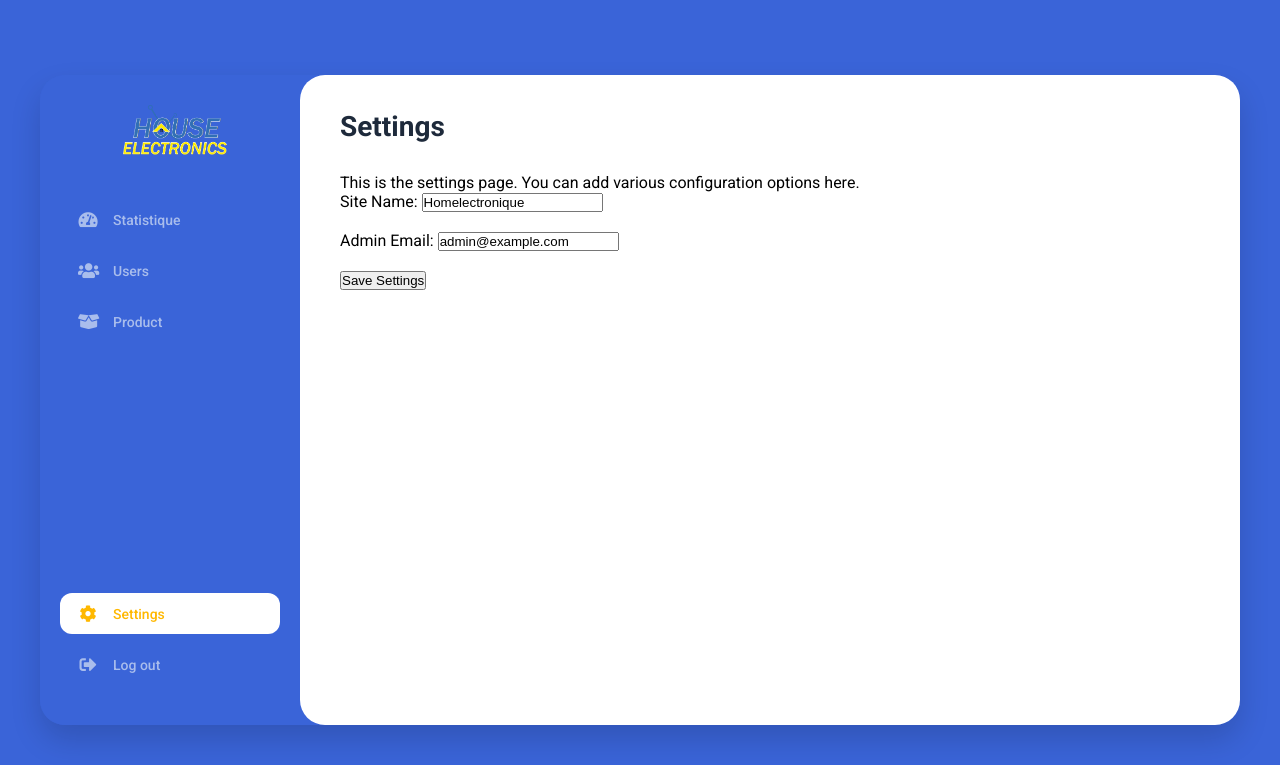
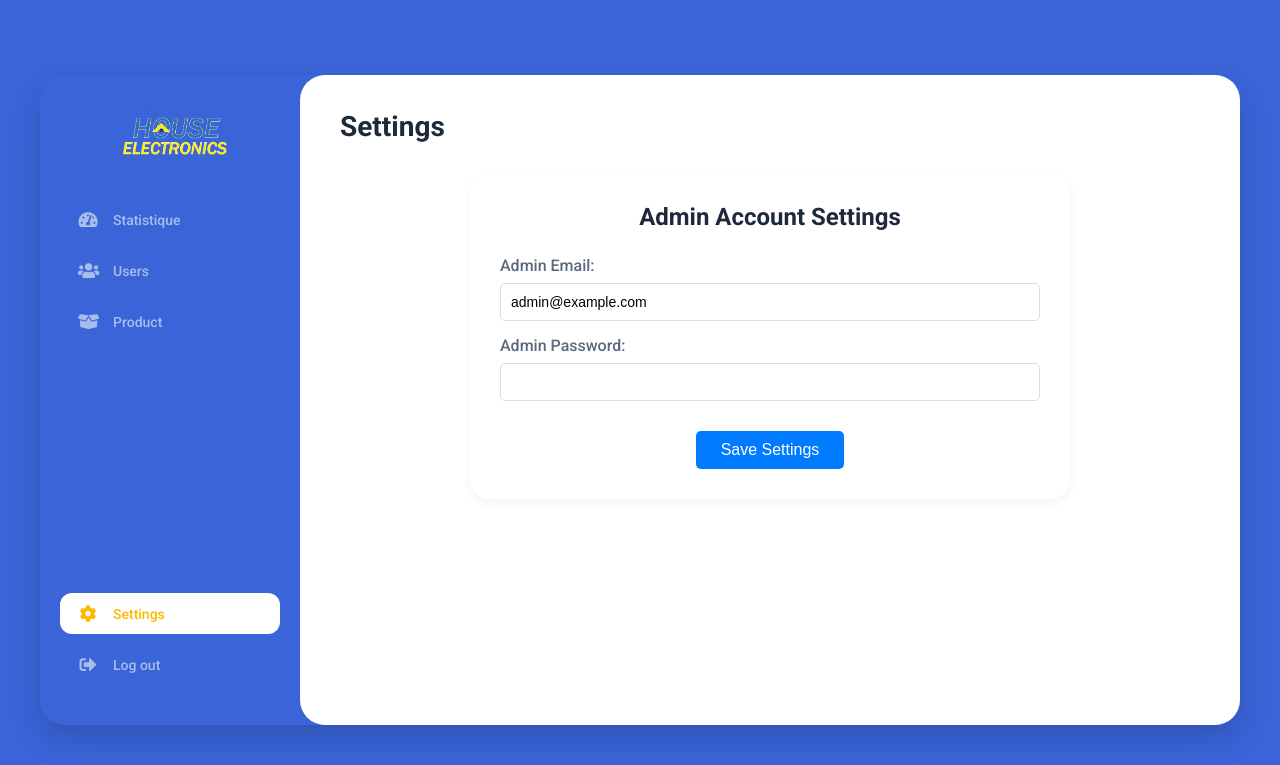
Before and after one commit to yasmineh-d/pfe-e-commerce, a PHP site: page /dashboard/settings.php in a window 1280 px wide. Shown: the top 765 px of the page. Run offline with PHP 8.4, Linux system fonts and the light colour scheme; tables that the repository leaves empty hold one stand-in row (values such as "Sample post").

Commit message:
tasks is done

```diff
--- a/dashboard/settings.php
+++ b/dashboard/settings.php
@@ -1,19 +1,86 @@
 <?php
-// This file is for dashboard settings.
-// You can add PHP logic here to handle settings updates,
-// fetch current settings from a database, etc.
+// This file is for dashboard settings, allowing modification of admin details.
 
-// Example: If a form is submitted to update settings
-if ($_SERVER['REQUEST_METHOD'] === 'POST') {
-    // Process form data
-    // e.g., save settings to a database
-    // header("Location: settings.php?status=success");
-    // exit();
+// Database connection parameters
+$servername = "localhost"; // Database server name
+$username   = "root";     // Database username
+$password   = "";         // Database password (empty for XAMPP default)
+$dbname     = "efm";      // Database name
+
+$adminEmail = '';
+$adminName = ''; // Added for admin name
+$adminPassword = '';
+
+// Create database connection
+$conn = mysqli_connect($servername, $username, $password, $dbname);
+
+// Check if connection was successful
+if (!$conn) {
+    die("Connection failed: " . mysqli_connect_error());
 }
 
-// You might fetch settings from a database here to pre-fill forms
-// $setting1 = "value1";
-// $setting2 = "value2";
+// Fetch current admin details from 'client' table (assuming 'admin@example.com' is the admin's email)
+// This assumption is made because the 'utilisateur' table columns caused an error,
+// and the 'client' table contains 'email', 'nom', and 'password'.
+$sqlFetchAdmin = "SELECT email, nom, password FROM client WHERE email = 'admin@example.com' LIMIT 1";
+$resultAdmin = mysqli_query($conn, $sqlFetchAdmin);
+
+if ($resultAdmin && mysqli_num_rows($resultAdmin) > 0) {
+    $adminData = mysqli_fetch_assoc($resultAdmin);
+    $adminEmail = htmlspecialchars($adminData['email']);
+    $adminName = htmlspecialchars($adminData['nom']); // Fetch admin name
+    $adminPassword = htmlspecialchars($adminData['password']); // Note: Storing/displaying plain password is not secure. This is for demonstration.
+} else {
+    // Handle case where admin user is not found or query fails
+    error_log("Admin user (admin@example.com) not found or error fetching admin data: " . mysqli_error($conn));
+    // Set default values if admin not found
+    $adminEmail = 'admin@example.com';
+    $adminName = 'Admin Name'; // Default admin name
+    $adminPassword = '';
+}
+
+// Handle form submission for updating admin details
+if ($_SERVER['REQUEST_METHOD'] === 'POST') {
+    // Re-establish connection for POST request
+    // (This is done because the previous connection might have been closed)
+    $conn = mysqli_connect($servername, $username, $password, $dbname);
+    if (!$conn) {
+        die("Connection failed: " . mysqli_connect_error());
+    }
+
+    $oldEmail = $_POST['old_admin_email']; // Hidden field to identify the record to update
+    $newEmail = $_POST['admin_email'];
+    $newName = $_POST['admin_name']; // New: admin name from form
+    $newPassword = $_POST['admin_password']; // In a real application, hash this password!
+
+    // Update admin data in 'client' table
+    $sqlUpdateAdmin = "UPDATE client SET email = ?, nom = ?, password = ? WHERE email = ?";
+    $stmtUpdate = mysqli_prepare($conn, $sqlUpdateAdmin);
+
+    if ($stmtUpdate) {
+        // Bind parameters: "ssss" for string, string, string, string
+        mysqli_stmt_bind_param($stmtUpdate, "ssss", $newEmail, $newName, $newPassword, $oldEmail);
+
+        if (mysqli_stmt_execute($stmtUpdate)) {
+            // Update successful, refresh displayed data
+            $adminEmail = htmlspecialchars($newEmail);
+            $adminName = htmlspecialchars($newName);
+            $adminPassword = htmlspecialchars($newPassword);
+            echo "<p style='color: green; text-align: center;'>Settings updated successfully!</p>";
+        } else {
+            // Log error if execution fails
+            error_log("Error updating admin settings: " . mysqli_error($conn));
+            echo "<p style='color: red; text-align: center;'>Error updating settings.</p>";
+        }
+        mysqli_stmt_close($stmtUpdate); // Close the statement
+    } else {
+        // Log error if statement preparation fails
+        error_log("Error preparing update statement: " . mysqli_error($conn));
+        echo "<p style='color: red; text-align: center;'>Error preparing update statement.</p>";
+    }
+
+    mysqli_close($conn); // Close the database connection
+}
 ?>
 <!DOCTYPE html>
 <html lang="en">
@@ -26,13 +93,69 @@ if ($_SERVER['REQUEST_METHOD'] === 'POST') {
 
     <!-- External CSS links -->
     <link rel="stylesheet" href="../css/statistics.css"> <!-- For general dashboard layout and sidebar styling -->
-    <!-- You might add a specific settings.css here if needed -->
-    <!-- <link rel="stylesheet" href="../css/settings.css"> -->
-
     <!-- Font Awesome CDN for icons -->
     <link rel="stylesheet" href="https://cdnjs.cloudflare.com/ajax/libs/font-awesome/5.15.4/css/all.min.css" integrity="sha512-1ycn6IcaQQ40/MKBW2W4Rhis/DbILU74C1vSrLJxCq57o941Ym01SwNsOMqvEBFlcgUa6xLiPY/NS5R+E6ztJQ==" crossorigin="anonymous" referrerpolicy="no-referrer" />
     <!-- Google Fonts (Roboto) -->
     <link href="https://fonts.googleapis.com/css2?family=Roboto:wght@400;500;700;900&display=swap" rel="stylesheet" />
+    <style>
+        /* Specific styles for the settings form */
+        .settings-content {
+            background-color: var(--content-bg);
+            padding: 30px;
+            border-radius: var(--card-border-radius);
+            box-shadow: 0 4px 10px rgba(0, 0, 0, 0.05);
+            max-width: 600px;
+            margin: 30px auto;
+        }
+
+        .settings-content h2 {
+            color: var(--title-text);
+            margin-bottom: 25px;
+            text-align: center;
+        }
+
+        .form-group {
+            margin-bottom: 15px;
+        }
+
+        .form-group label {
+            display: block;
+            margin-bottom: 8px;
+            font-weight: 500;
+            color: var(--card-label-text);
+        }
+
+        .form-group input[type="text"],
+        .form-group input[type="email"],
+        .form-group input[type="password"] {
+            width: 100%;
+            padding: 10px;
+            border: 1px solid #ddd;
+            border-radius: 5px;
+            font-size: 14px;
+            box-sizing: border-box;
+        }
+
+        .form-actions {
+            text-align: center;
+            margin-top: 30px;
+        }
+
+        .form-actions button {
+            background-color: #007bff;
+            color: white;
+            padding: 10px 25px;
+            border: none;
+            border-radius: 5px;
+            font-size: 16px;
+            cursor: pointer;
+            transition: background-color 0.3s ease;
+        }
+
+        .form-actions button:hover {
+            background-color: #0056b3;
+        }
+    </style>
 </head>
 
 <body>
@@ -91,16 +214,21 @@ if ($_SERVER['REQUEST_METHOD'] === 'POST') {
         <main class="content">
             <h1 class="title">Settings</h1> <!-- Title of the content area -->
             <div class="settings-content">
-                <p>This is the settings page. You can add various configuration options here.</p>
-                <!-- Example form for settings -->
+                <h2>Admin Account Settings</h2>
                 <form action="settings.php" method="POST">
-                    <label for="site_name">Site Name:</label>
-                    <input type="text" id="site_name" name="site_name" value="Homelectronique" /><br /><br />
+                    <div class="form-group">
+                        <label for="admin_email">Admin Email:</label>
+                        <input type="email" id="admin_email" name="admin_email" value="<?php echo $adminEmail; ?>" required />
+                    </div>
 
-                    <label for="admin_email">Admin Email:</label>
-                    <input type="email" id="admin_email" name="admin_email" value="admin@example.com" /><br /><br />
+                    <div class="form-group">
+                        <label for="admin_password">Admin Password:</label>
+                        <input type="password" id="admin_password" name="admin_password" value="<?php echo $adminPassword; ?>" required />
+                    </div>
 
-                    <button type="submit">Save Settings</button>
+                    <div class="form-actions">
+                        <button type="submit">Save Settings</button>
+                    </div>
                 </form>
             </div>
         </main>
```
